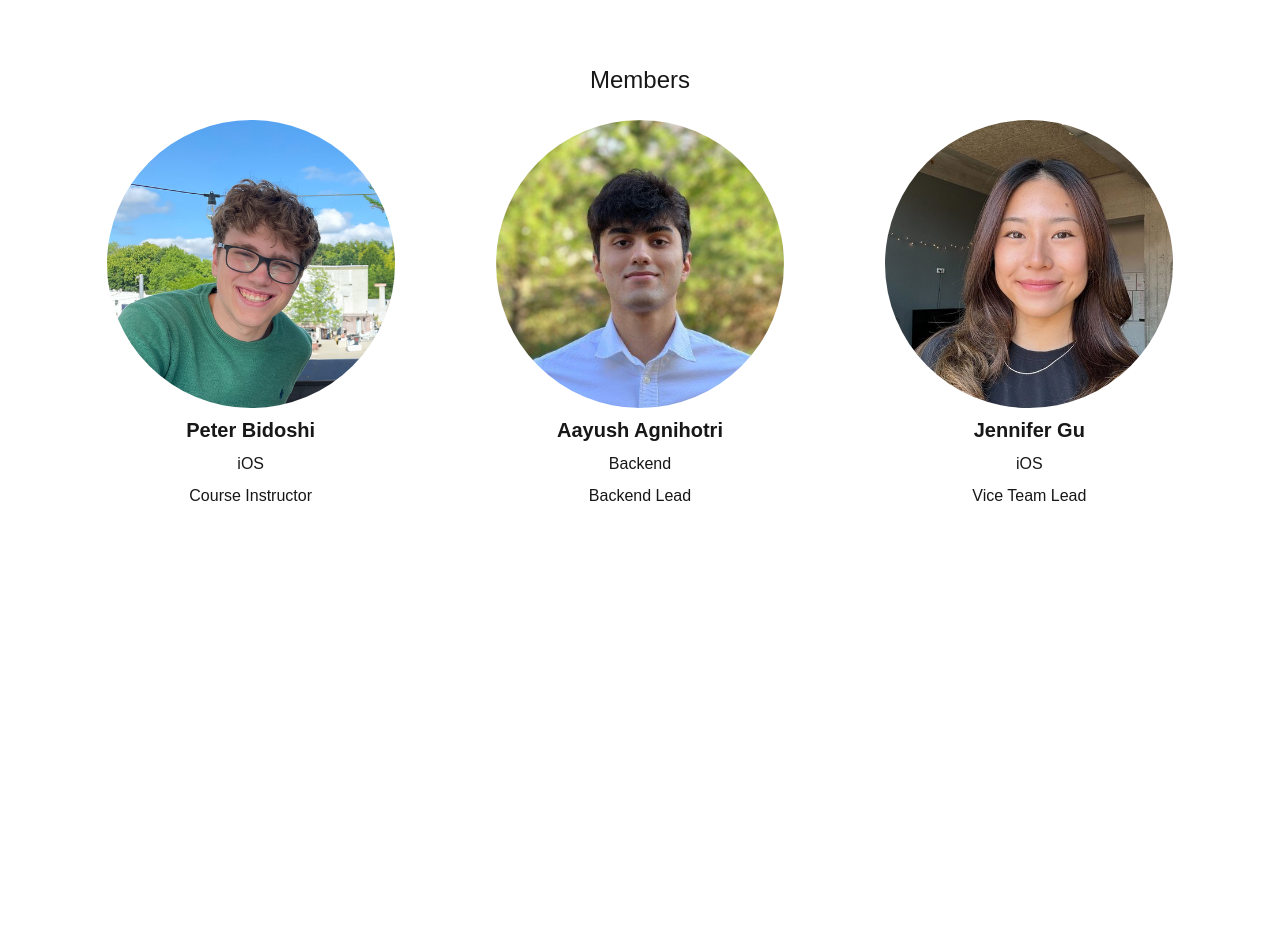
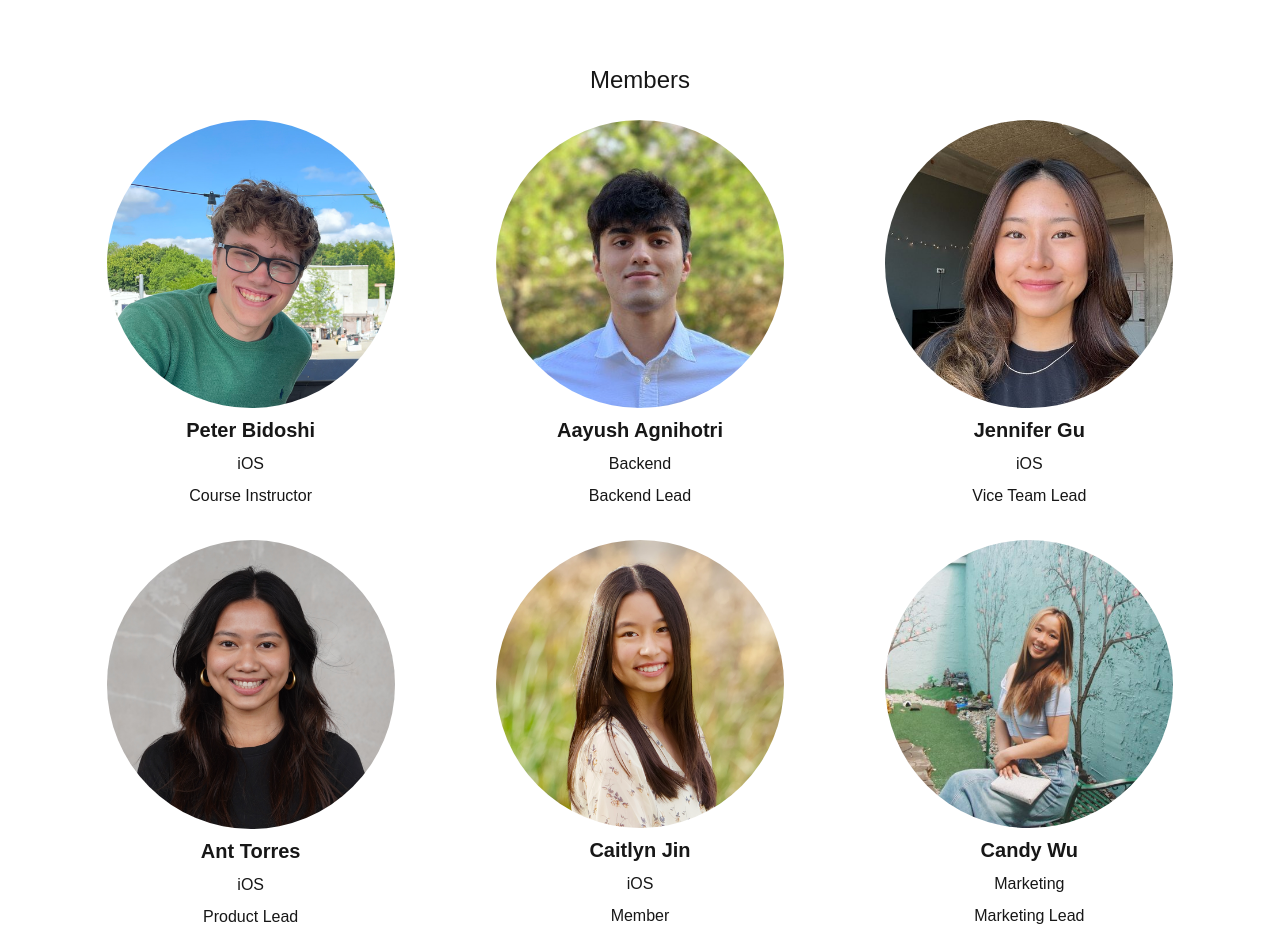
Before and after one commit to cuappdev/cft-web-demo, a Next.js app: page / in a window 1280 px wide. Shown: the top 952 px of the page. Before the commit the page ends 800 px from the top, so only its background shows below. Built offline with nearby package versions, Linux system fonts and the light colour scheme.

Commit message:
map members

```diff
--- a/app/page.tsx
+++ b/app/page.tsx
@@ -1,5 +1,5 @@
 import MemberCard from "@/components/MemberCard";
-import { Member, peter, aayush, jennifer } from "@/types/Member";
+import { Member, members } from "@/types/Member";
 
 export default function Home() {
 
@@ -7,9 +7,9 @@ export default function Home() {
     <div className="flex flex-col justify-center p-16 gap-4">
       <h1 className="text-2xl text-center">Members</h1>
       <div className="grid grid-cols-3 gap-4">
-        <MemberCard member={peter} />
-        <MemberCard member={aayush} />
-        <MemberCard member={jennifer} />
+        {members.map((member: Member) => (
+          <MemberCard member={member} key={member.name} />
+        ))}
       </div>
     </div>
   );
--- a/types/Member.ts
+++ b/types/Member.ts
@@ -114,6 +114,7 @@ const members: Member[] = [
     subteam: "iOS",
     position: "iOS Lead",
   },
+
 ];
 
 export { members, peter, aayush, jennifer };
```
